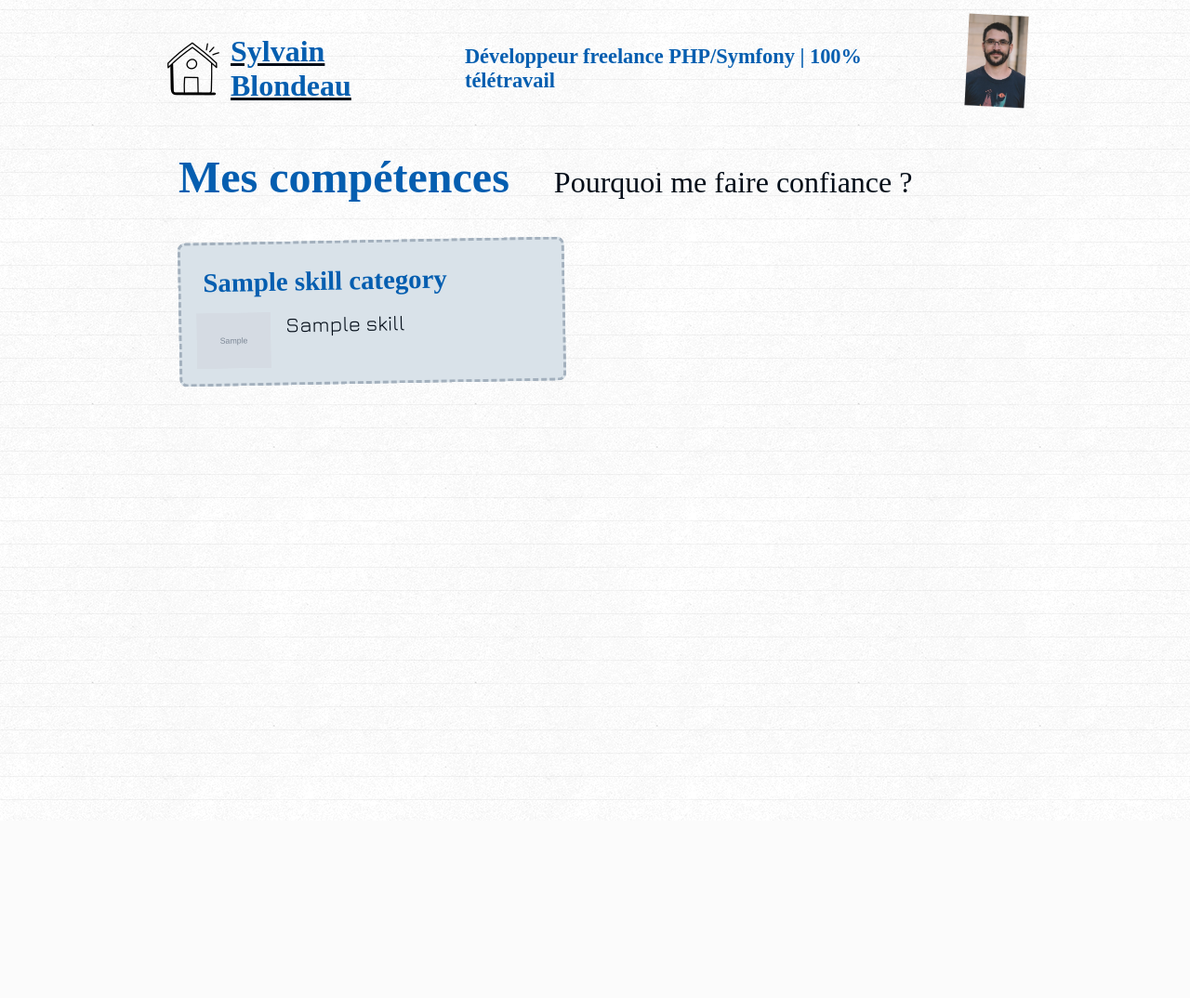
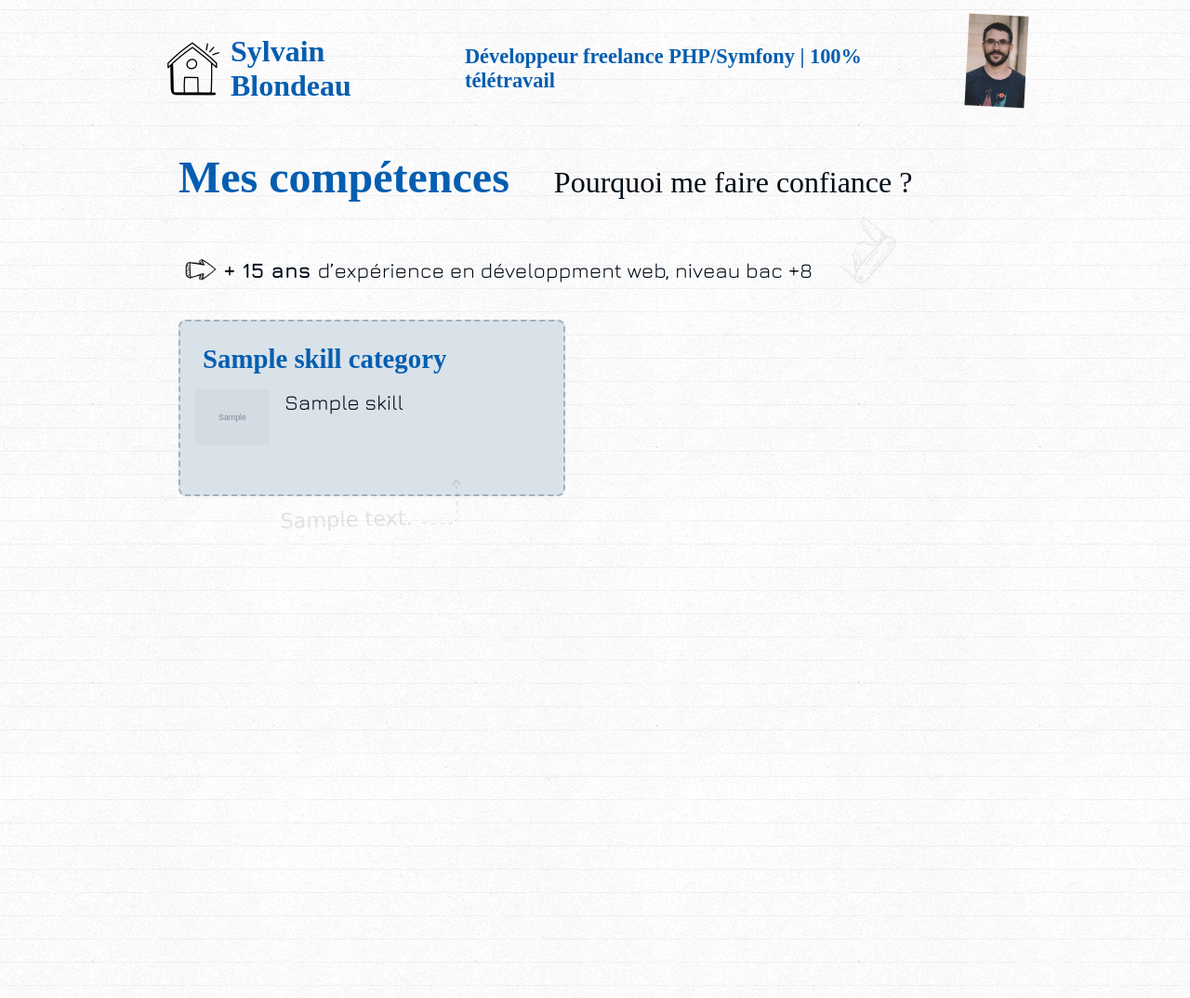
Before and after one commit to sblondeau/sb_website, a Symfony app: template templates/skill/index.html.twig in a window 1280 px wide. Shown: the whole page at 93% size. Before the commit the page ends 861 px from the top, so only its background shows below. Run offline with Twig, Linux system fonts and the light colour scheme; the template is opened without the code that fills it: most values are stand-ins (such as "Sample title", 1, 10 or a date in 2020); grey boxes marked "Sample" are stand-in pictures; style sheets or scripts are compiled from the project's sources; some libraries are stand-ins or nearby versions; some web fonts are replaced.

Commit message:
phrase d'accroche skills

```diff
--- a/assets/styles/app.css
+++ b/assets/styles/app.css
@@ -17,7 +17,7 @@
     --neutral: #a3b0bd;
     --dark: #030d18;
     --light: #f6f8fa;
-    --light-transparent: #f6f8fa66;
+    --light-transparent: #f6f8fa97;
     --font-size: 1;
 }
 
@@ -172,6 +172,20 @@ nav h1 {
 }
 nav :is(.me) {
     width: 4rem;
-    transform: rotate(3deg);
+    transform: rotate(var(--rotate, 3deg)) scale(var(--scale, 1));
     margin-block-end: var(--spacing);
+    transition: 0.5s;
 }
+
+nav a:any-link {
+    text-decoration: none;
+}
+
+nav a:hover .icon {
+    transform: scale(1.1);
+}
+
+nav .me:hover {
+    --rotate: 2deg;
+    --scale: 1.3;
+}
--- a/assets/styles/skills.css
+++ b/assets/styles/skills.css
@@ -38,18 +38,46 @@ main .title h2 {
     width: 100%;
 }
 
+.phrase {
+    display: flex;
+    align-items: center;
+}
+
+.phrase .icon {
+    --font-size: 3;
+}
+
+.phrase:hover .knife-icon  {
+    opacity: 0.8;
+    transition-delay: 0.2s;
+    transform: rotate(-53deg) translateY(-2rem);
+}
+
+.knife-icon {
+    transition: 0.3s;
+    margin-inline-start: var(--spacing3);
+    opacity: 0.1;
+    transform: rotate(-50deg) translateY(-2rem);
+    width: 4rem;
+}
+
 .skills {
+    perspective: 1000px;
     --article-size: 415px;
     display: grid;
     grid-template-columns: repeat(auto-fill, minmax(min(var(--article-size), 100%), 1fr));
     grid-template-rows: 1fr 1fr 1fr;
     gap: var(--spacing4);
+    align-items: stretch;
 }
+
 
 article {
     padding: var(--spacing);
     border-radius: var(--spacing-xs);
-    border: 3px dashed var(--neutral);
+    border: 2px dashed var(--neutral);
+    position: relative;
+    min-height: 100%;
 }
 
 
@@ -59,10 +87,8 @@ article h2 {
     margin-inline-start: var(--spacing-xs);
 }
 
-article:first-child {
+.article-wrapper:first-child article {
     background-color: var(--primary-light);
-    border: 3px dashed var(--neutral);
-    transform: rotate(-1deg);
 }
 
 .article-content {
@@ -74,3 +100,34 @@ article:first-child {
     --font-size: 5;
     align-self: flex-start;
 }
+
+.article-wrapper .arrow-block {
+    display: flex;
+    opacity: 0.1;
+    font-family: var(--font-arrow);
+    transform: rotate(-1.5deg);
+    justify-content: center;
+}
+
+.article-wrapper .arrow-block-text {
+    border-radius: 1rem;
+    margin-block-start: calc(var(--spacing) * -1);
+    width: fit-content;
+}
+.arrow-block-text .arrow {
+    width: 3rem;
+    transform: rotate(-90deg);
+}
+
+article:hover {
+    border-color: var(--dark);
+}
+
+article:hover .article-content > .icon {
+    transform: scale(1.1);
+}
+
+article:hover + .arrow-block {
+    opacity: 0.9;
+    transition-delay: 0.2s;
+}
--- a/templates/skill/index.html.twig
+++ b/templates/skill/index.html.twig
@@ -19,9 +19,18 @@
 				<h1>Mes compétences</h1>
 				<h2>Pourquoi me faire confiance ?</h2>
 			</div>
+			<p class="phrase">
+				<img class="icon" src="{{ asset('images/right-arrow.png' )}}" alt="">
+				<strong>+ 15 ans&nbsp;</strong>
+				d’expérience en développment web, niveau bac +8
+				<img class="knife-icon" src="{{ asset('images/swiss-knife.png' )}}" alt="un couteau suisse">
+			</p>
+
 			<div class="skills">
+
+
 				{% for skillCategory in skillCategories %}
-
+					<div class="article-wrapper">
 						<article>
 							<h2>{{ skillCategory.name }}</h2>
 							<div class="article-content">
@@ -33,6 +42,12 @@
 								</ul>
 							</div>
 						</article>
+						<div class="arrow-block">
+							<span class="arrow-block-text">{{ skillCategory.description }}
+								<img class="arrow icon" src="{{ asset('images/arrows/turn-right.png')}}" alt="">
+							</span>
+						</div>
+					</div>
 				{% endfor %}
 
 			</div>
```
Also changed, not shown: migrations/Version20230904095808.php (added, +32 -0 lines), src/DataFixtures/SkillCategoryFixtures.php (+6 -5 lines), src/Entity/SkillCategory.php (+15 -0 lines), assets/images/right-arrow.png (added), assets/images/swiss-knife.png (added). Lines whose indentation alone changed are shown as unchanged.
